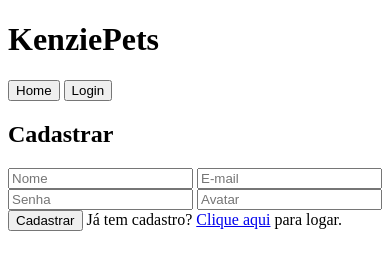
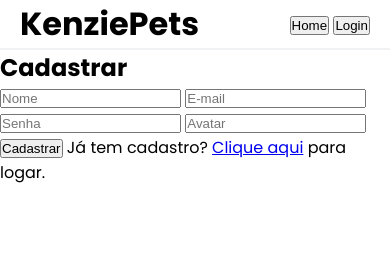
Before and after one commit to Kenzie-Academy-Brasil-Developers/m2-projeto-em-equipe-time-07-luiz, a plain HTML site: page src/pages/register.html in a window 390 px wide. Drawn offline with Linux system fonts and the light colour scheme.

Commit message:
Style: beginning registerPage mobile first

```diff
--- a/src/pages/register.html
+++ b/src/pages/register.html
@@ -4,6 +4,10 @@
   <meta charset="UTF-8">
   <meta http-equiv="X-UA-Compatible" content="IE=edge">
   <meta name="viewport" content="width=device-width, initial-scale=1.0">
+
+  <link rel="stylesheet" href="../styles/global/globalStyles.css"/>
+  <link rel="stylesheet" href="../styles/registerPage/registerPage.css"/>
+
   <title>KenziePets</title>
 </head>
 <!-- Alterações no global -->
@@ -11,7 +15,7 @@
 <!-- Desktop: lado a lado -->
 <body>
 
-  <header class="left-container">
+  <header class="left-container display-flex">
     <h1 class="title">KenziePets</h1>
     <div class="redirect-div">
       <a href="../../index.html"><button class="redirect-btn register">Home</button></a>
--- a/src/scripts/register/register.js
+++ b/src/scripts/register/register.js
@@ -43,4 +43,4 @@ const registerData = () => {
 
 registerData();
 
-export { accountWithApi };
+export { registerData };
--- a/src/styles/global/globalStyles.css
+++ b/src/styles/global/globalStyles.css
@@ -28,7 +28,7 @@
   --grey-8: hsl(210, 17%, 98%);
   --grey-9: hsl(200, 100%, 99%);
 
-  --font-style: 'Poppins', sans-serif;
+  --font-family-1: 'Poppins', sans-serif;
 
   --font-size-1: 2.5rem;
   --font-size-2: 1.75rem;
@@ -50,6 +50,11 @@
 body {
   width: 100%;
   max-width: 1440px;
+  font-family: var(--font-family-1);
+}
+
+*input, *button {
+  font-family: 'Poppins', sans-serif;
 }
 
 /* Classes globais */
--- /dev/null
+++ b/src/styles/registerPage/registerPage.css
@@ -0,0 +1,6 @@
+.left-container {
+  padding: 0 20px;
+  justify-content: space-between;
+  align-items: center;
+  border-bottom: 2px solid var(--grey-7);
+}
```
